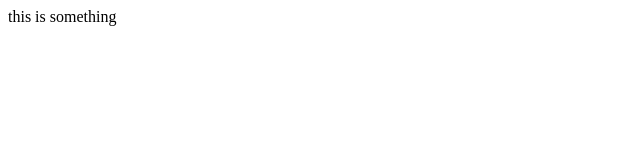
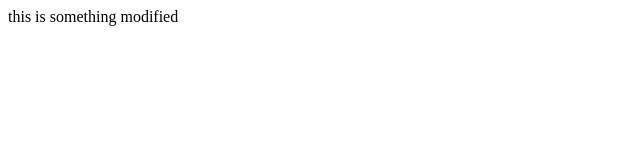
Before and after one commit to vinaybabu96/check5, a plain HTML site: page index.html in a window 1280 px wide. Shown: the full height of the page, 0-640 px from the left. Drawn offline with Linux system fonts and the light colour scheme.

Commit message:
modified index

```diff
--- a/index.html
+++ b/index.html
@@ -1,3 +1,3 @@
 <html>
-    <body>this is something</body>
+    <body>this is something modified</body>
 </html>
```
